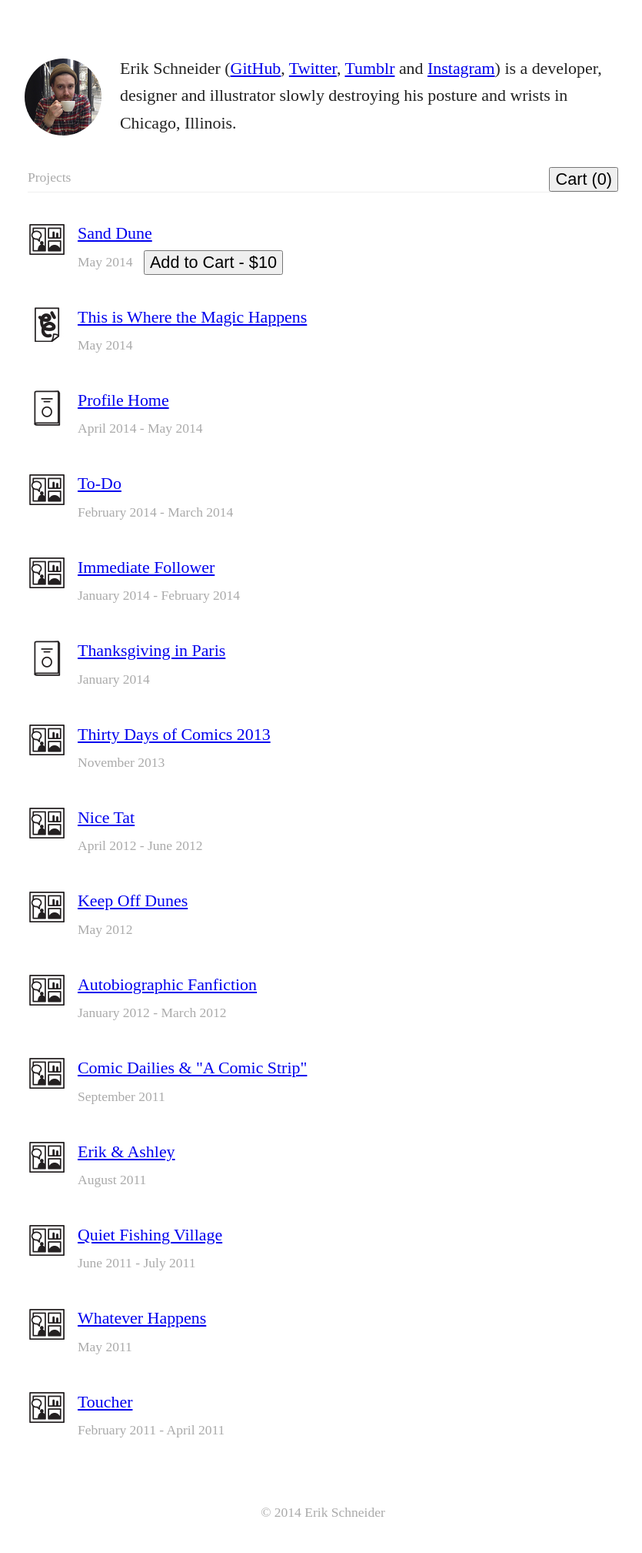
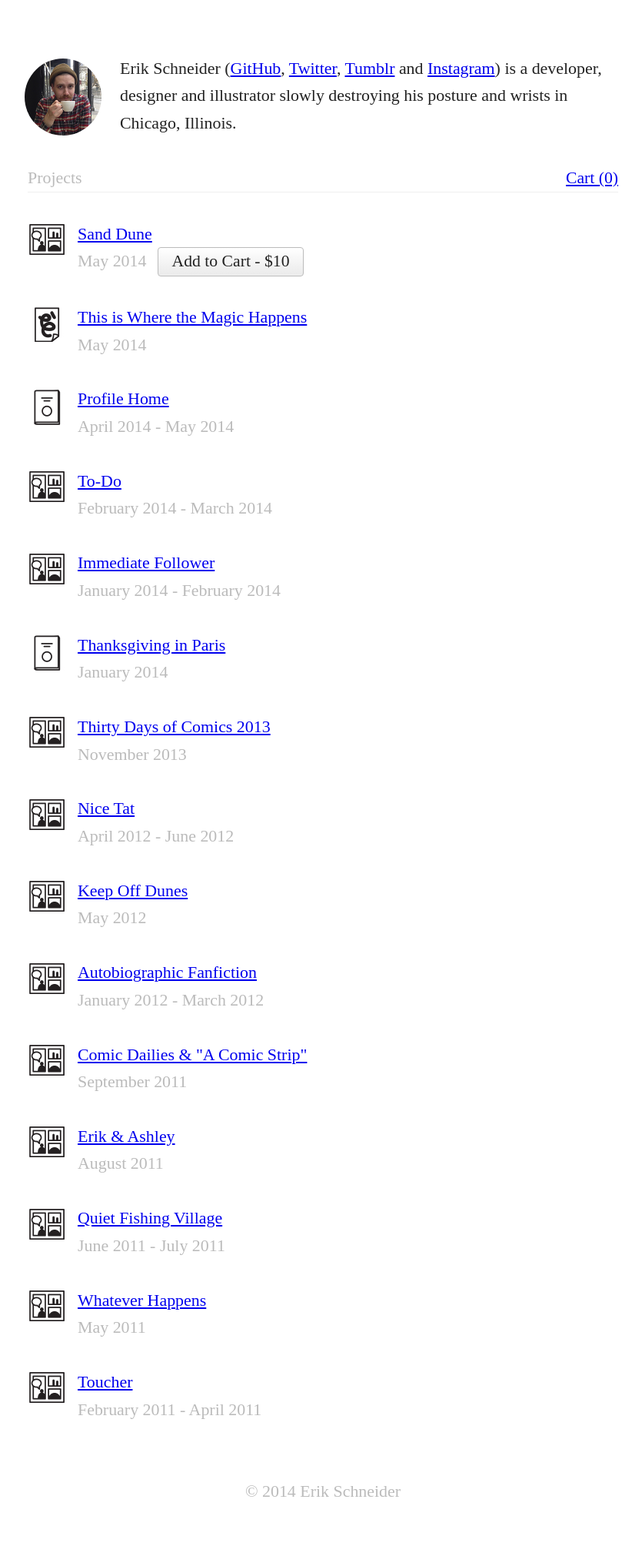
Before and after one commit to schneiderik/schneiderik, a Jekyll site: the page built from index.html, in a window 1280 px wide. Shown: the whole page at 77% size, without its empty margins (220-1055 px from the left). Built offline with Jekyll 4.4.1, drawn with Linux system fonts in a browser that asks for light colours; some web fonts are replaced; the list of posts is cut into pages by our own code; after the commit the page ends 1990 px from its top, so only the background shows below that.

Commit message:
Clean up styles, add styles for buttons

```diff
--- a/_layouts/project.html
+++ b/_layouts/project.html
@@ -10,7 +10,7 @@
         </div>
         <form id="project-cart" method="post" action="https://www.paypal.com/cgi-bin/webscr">
           <input type="hidden" name="cmd" value="_cart">
-          <input type="submit" name="submit" value="Cart (0)">
+          <input type="submit" name="submit" value="Cart (0)" class="link">
         </form>
       </div>
       {{ content }}
--- a/css/compiled/main.css
+++ b/css/compiled/main.css
@@ -87,9 +87,6 @@ img, p, ul, ol, table, code, form {
   #project-topper #project-cart {
     float: right; }
 
-.back-top, .back-bottom {
-  font-size: 0.8rem; }
-
 .back-top {
   float: left; }
 
@@ -105,11 +102,48 @@ img, p, ul, ol, table, code, form {
   display: none; }
 
 footer#main-footer {
-  font-size: 0.8rem;
   margin-top: 3.236rem;
   margin-bottom: 1.618rem;
   text-align: center;
-  color: #AAA; }
+  color: #bbbbbb; }
+
+button, input[type=submit] {
+  -webkit-appearance: none;
+  border: 1px solid #BBB;
+  -webkit-box-sizing: border-box;
+  -moz-box-sizing: border-box;
+  box-sizing: border-box;
+  border-radius: 4px;
+  white-space: nowrap;
+  display: inline-block;
+  vertical-align: baseline;
+  font-family: "Droid Serif";
+  color: #222222;
+  background-color: #FFF;
+  line-height: 1.618rem;
+  padding: 0 0.809rem;
+  -webkit-box-shadow: inset 0px -2px 1px -1px #f2f2f2;
+  -moz-box-shadow: inset 0px -2px 1px -1px #f2f2f2;
+  box-shadow: inset 0px -2px 1px -1px #f2f2f2;
+  background-image: linear-gradient(0deg, #eaeaea, white); }
+  button.link, input[type=submit].link {
+    border: none;
+    border-radius: 0;
+    display: inline;
+    padding: 0;
+    text-decoration: underline;
+    background-color: transparent;
+    line-height: 1.618rem;
+    color: #0000ee;
+    -webkit-tap-highlight-color: rgba(0, 0, 0, 0);
+    -webkit-box-shadow: 0 0 0 0 transparent;
+    -moz-box-shadow: 0 0 0 0 transparent;
+    box-shadow: 0 0 0 0 transparent;
+    background-image: none; }
+    button.link:visited, input[type=submit].link:visited {
+      color: #551a8b; }
+    button.link:active, input[type=submit].link:active {
+      color: #0000a2; }
 
 nav {
   *zoom: 1; }
@@ -189,22 +223,19 @@ header.projects-header {
   header.projects-header:after {
     clear: both; }
   header.projects-header .title {
-    font-size: 0.8rem;
-    color: #AAA;
+    color: #bbbbbb;
     line-height: 1.618rem;
     float: left; }
 header.project-header {
   margin-bottom: 1.618rem; }
   header.project-header .date {
     font-weight: normal;
-    color: #AAA;
-    font-size: 0.8rem;
+    color: #bbbbbb;
     line-height: 1.618rem;
+    display: inline-block;
+    margin-right: 0.4045rem; }
+  header.project-header form, header.project-header form input {
     display: inline-block; }
-  header.project-header form {
-    margin-left: 0.4045rem; }
-    header.project-header form, header.project-header form input {
-      display: inline-block; }
 header.text-header .title {
   font-weight: bold; }
 
--- a/index.html
+++ b/index.html
@@ -19,7 +19,7 @@ meta_keywords: front-end, frontend, ruby, javascript, comics, illustration, bike
     <section id="cart">
       <form method="post" action="https://www.paypal.com/cgi-bin/webscr">
         <input type="hidden" name="cmd" value="_cart">
-        <input type="submit" name="submit" value="Cart (0)">
+        <input type="submit" name="submit" value="Cart (0)" class="link">
       </form>
     </section>
   </header>
```
Also changed, not shown: css/lib.scss (+17 -3 lines), css/main.scss.css (+38 -30 lines).
